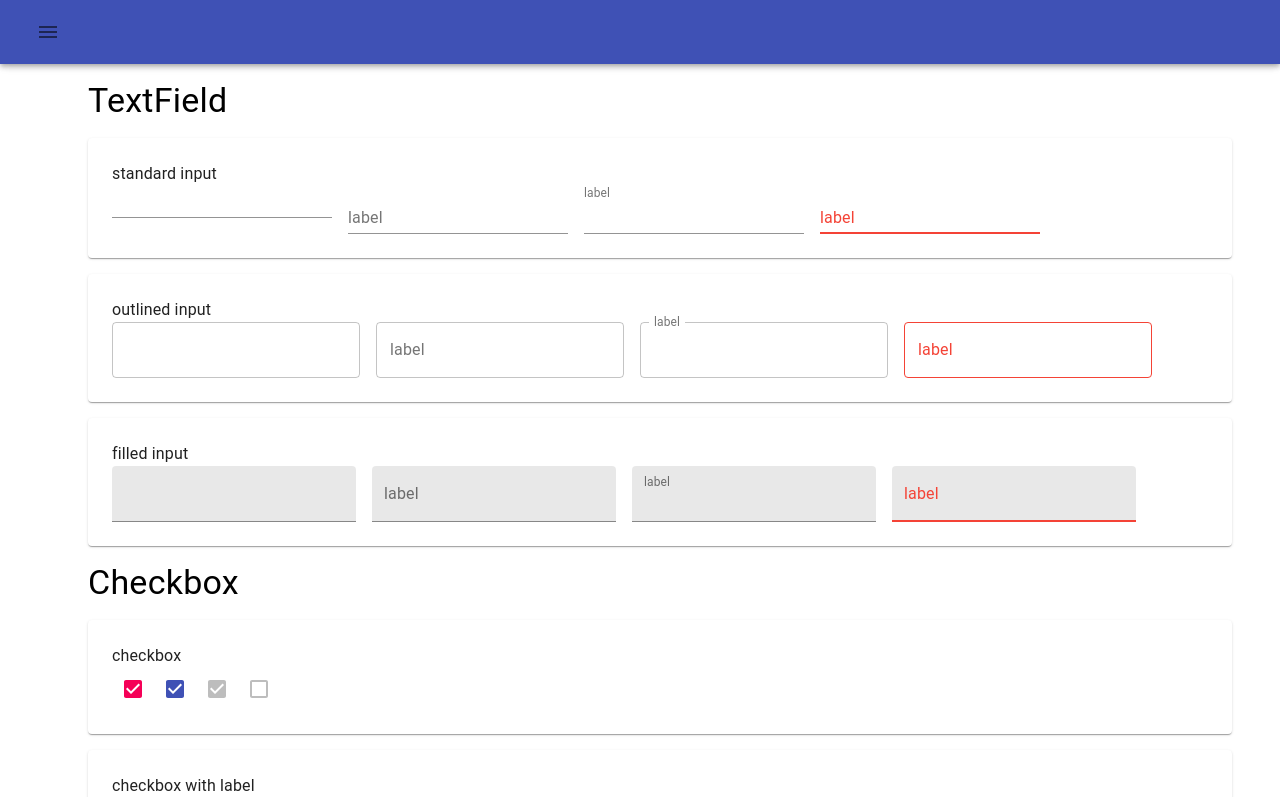
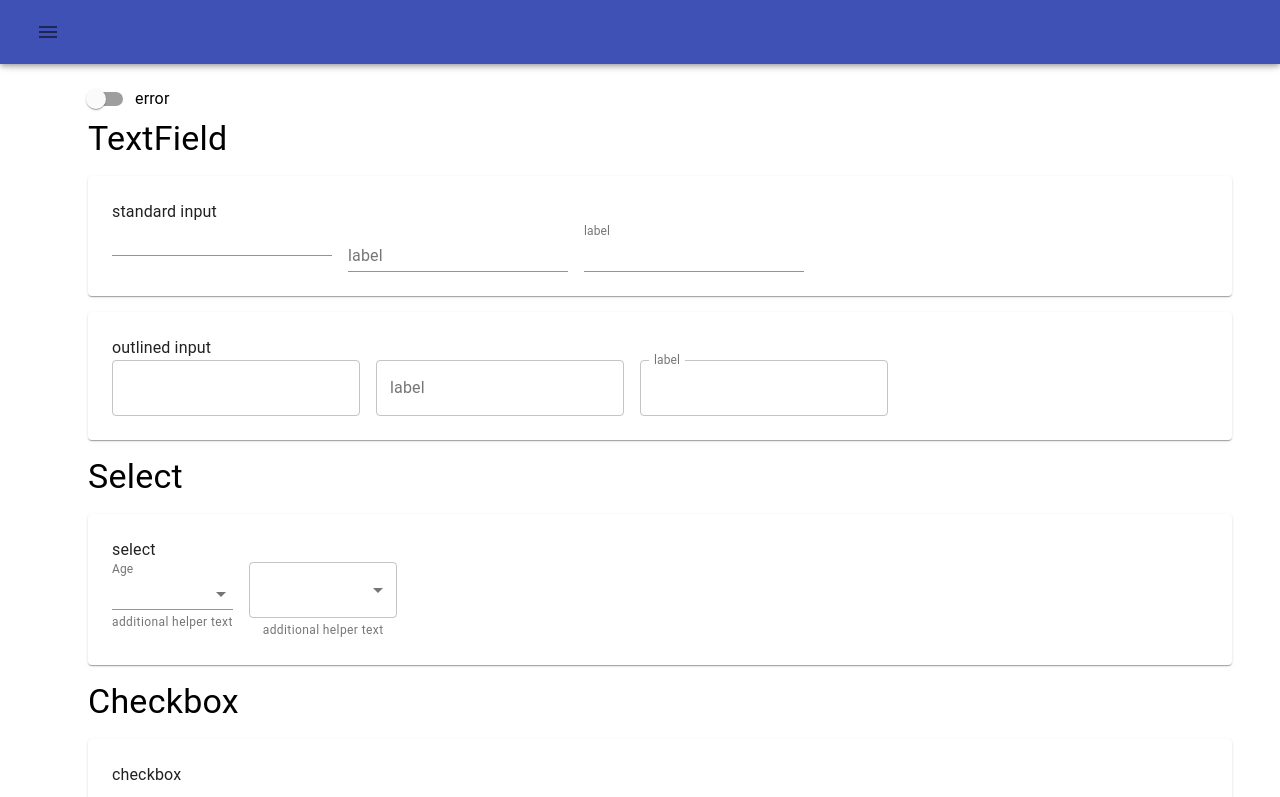
Before and after one commit to milligramme/react-app-playground, a React (Create React App) app: page /showcase in a window 1280 px wide. Shown: the top 797 px of the page. Built offline with nearby package versions, Linux system fonts and the light colour scheme.

Commit message:
Add select and error switch

```diff
--- a/src/components/pages/Showcase/index.tsx
+++ b/src/components/pages/Showcase/index.tsx
@@ -8,7 +8,6 @@ import {
   Paper,
   Input,
   OutlinedInput,
-  FilledInput,
   TextField,
   CircularProgress,
   LinearProgress,
@@ -24,7 +23,12 @@ import {
   FormControl,
   FormLabel,
   Radio,
-  RadioGroup
+  RadioGroup,
+  InputLabel,
+  Select,
+  MenuItem,
+  FormHelperText,
+  Switch
 } from "@material-ui/core";
 import { Info as InfoIcon, Close as CloseIcon } from "@material-ui/icons";
 
@@ -34,6 +38,7 @@ import MainTmpl from "components/templates/MainTmpl";
 const Showcase: React.FunctionComponent = () => {
   const [showSnackbar, setShowSnackbar] = useState(false);
   const [openDialog, setOpenDialog] = useState(false);
+  const [hasError, setHasError] = useState(false);
 
   const handleSnackbarShow = useCallback(() => {
     setShowSnackbar(true);
@@ -57,44 +62,76 @@ const Showcase: React.FunctionComponent = () => {
     setOpenDialog(false);
   }, []);
 
+  const handleErrorSwitch = useCallback((e) => {
+    setHasError(e.currentTarget.checked);
+  }, []);
+
   return (
     <MainTmpl>
       <Container>
+        <Box>
+          <FormControlLabel
+            label="error"
+            control={<Switch checked={hasError} onChange={handleErrorSwitch} />}
+          />
+        </Box>
         <Box>
           <Typography variant="h4">TextField</Typography>
           <Paper classes={{ root: classes.LayoutPaper }}>
             <Typography>standard input</Typography>
             <div className={classes.Items}>
-              <Input />
-              <TextField label="label" />
-              <TextField label="label" InputLabelProps={{ shrink: true }} />
-              <TextField label="label" error={true} />
+              <Input error={hasError} />
+              <TextField label="label" error={hasError} />
+              <TextField
+                label="label"
+                error={hasError}
+                InputLabelProps={{ shrink: true }}
+              />
             </div>
           </Paper>
           <Paper classes={{ root: classes.LayoutPaper }}>
             <Typography>outlined input</Typography>
             <div className={classes.Items}>
-              <OutlinedInput />
-              <TextField label="label" variant="outlined" />
+              <OutlinedInput error={hasError} />
+              <TextField label="label" variant="outlined" error={hasError} />
               <TextField
                 label="label"
                 variant="outlined"
                 InputLabelProps={{ shrink: true }}
+                error={hasError}
               />
-              <TextField label="label" variant="outlined" error={true} />
             </div>
           </Paper>
+        </Box>
+
+        <Box>
+          <Typography variant="h4">Select</Typography>
           <Paper classes={{ root: classes.LayoutPaper }}>
-            <Typography>filled input</Typography>
+            <Typography>select</Typography>
             <div className={classes.Items}>
-              <FilledInput />
-              <TextField label="label" variant="filled" />
-              <TextField
-                label="label"
-                variant="filled"
-                InputLabelProps={{ shrink: true }}
-              />
-              <TextField label="label" variant="filled" error={true} />
+              <FormControl error={hasError}>
+                <InputLabel shrink={true}>Age</InputLabel>
+                <Select displayEmpty>
+                  <MenuItem value="">
+                    <em>None</em>
+                  </MenuItem>
+                  <MenuItem value={10}>Ten</MenuItem>
+                  <MenuItem value={20}>Twenty</MenuItem>
+                  <MenuItem value={30}>Thirty</MenuItem>
+                </Select>
+                <FormHelperText>additional helper text</FormHelperText>
+              </FormControl>
+              <FormControl variant="outlined" error={hasError}>
+                <Select displayEmpty>
+                  <MenuItem value="">
+                    <em>None</em>
+                  </MenuItem>
+                  <MenuItem value={10}>Ten</MenuItem>
+                  <MenuItem value={20}>Twenty</MenuItem>
+                  <MenuItem value={30}>Thirty</MenuItem>
+                </Select>
+                <FormHelperText>additional helper text</FormHelperText>
+              </FormControl>
             </div>
           </Paper>
         </Box>
```
